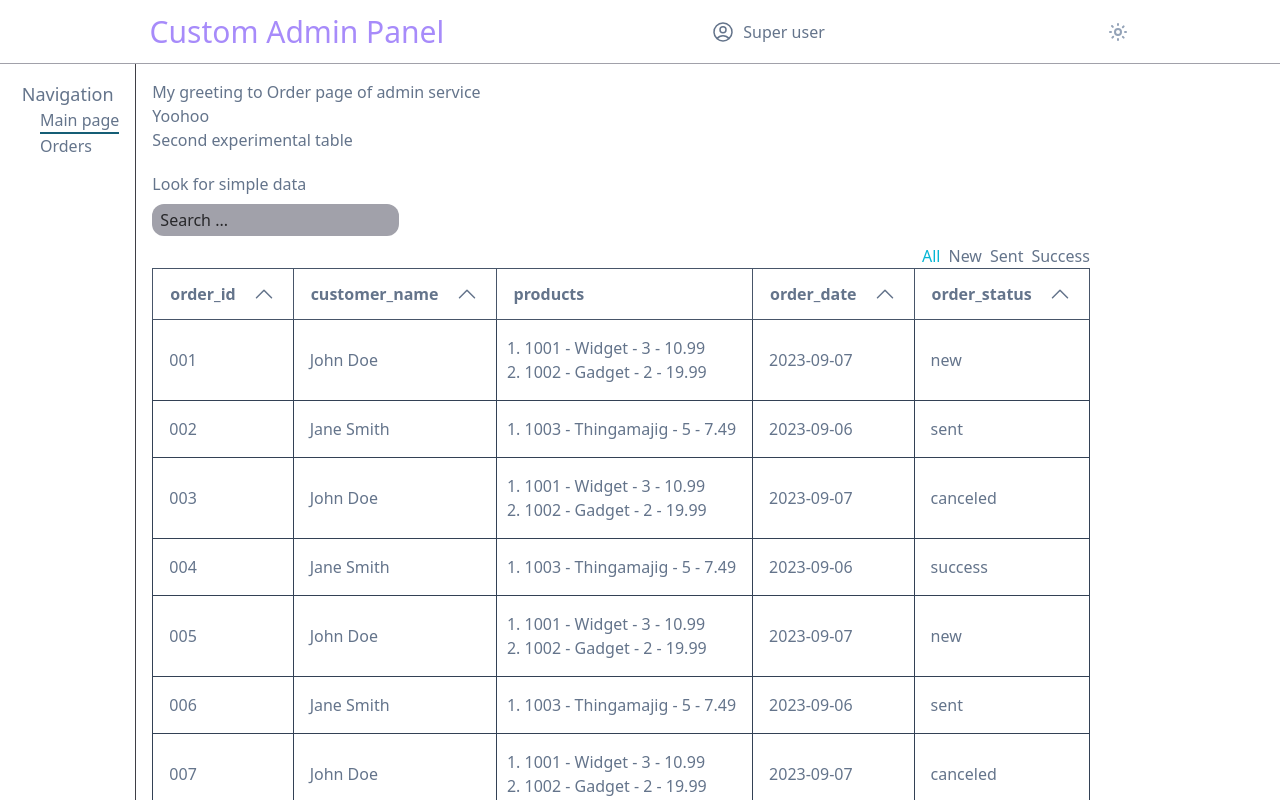
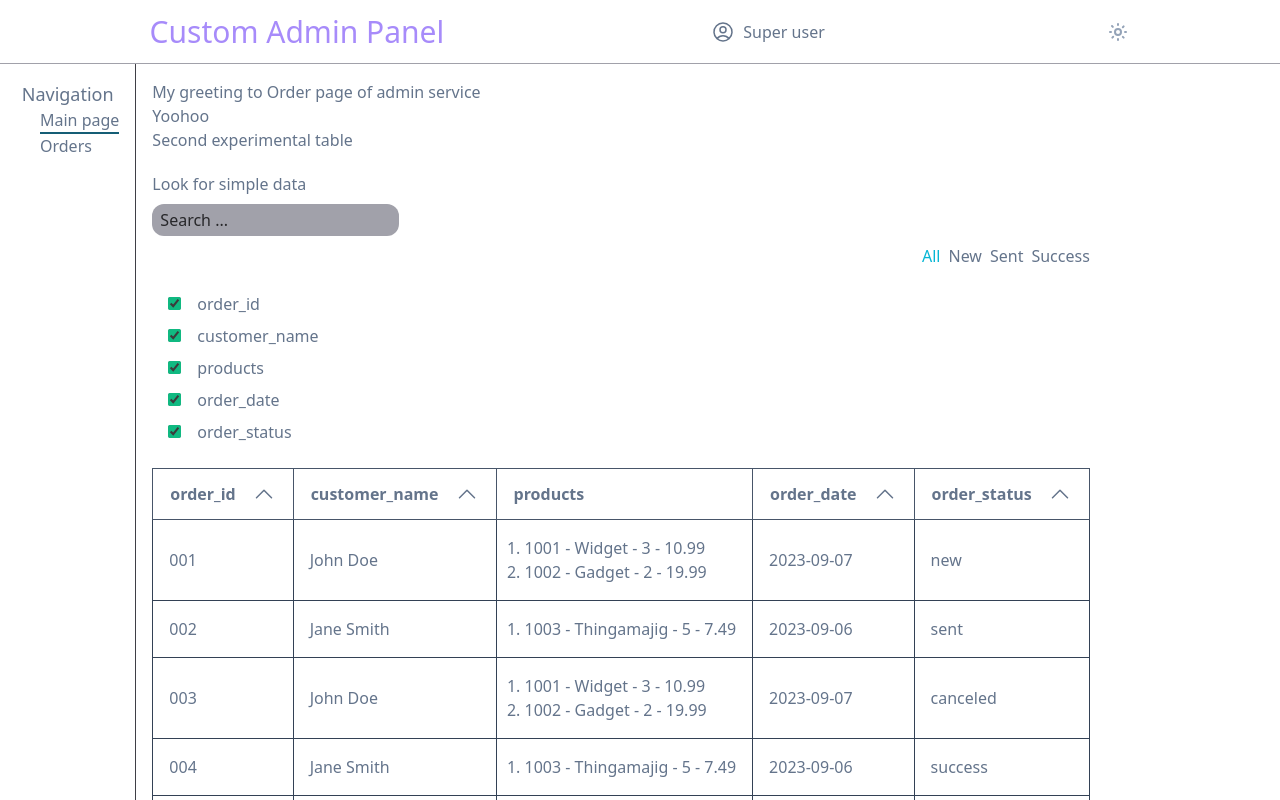
Before and after one commit to KobzarA/admin-react-ts, a React (Create React App) app: page /orders in a window 1280 px wide. Shown: the top 800 px of the page. Built offline with nearby package versions, Linux system fonts and the light colour scheme.

Commit message:
admin: feat: select data to show

```diff
--- a/src/components/Tables/TableContainer.tsx
+++ b/src/components/Tables/TableContainer.tsx
@@ -3,6 +3,7 @@ import TableTemplate, { TableData } from "./TableTempalte";
 import TableSearch from "./TableSearch";
 import TablePagination from "./TablePagination";
 import TableFilters from "./TableFilters";
+import TableSelectDataToShow from "./TableSelectDataToShow";
 import tableFilter from "../../libs/tableHeplers/tableFilter";
 import { SortOrder } from "./TableSort";
 import tableSort from "../../libs/tableHeplers/tableSort";
@@ -18,6 +19,10 @@ import debounce from "../../libs/debounce";
  * 6. All states in container
  * 7. reset button
  */
+
+export interface ihandleSelect {
+  (select: (string | number)[] | undefined, data: TableData): TableData;
+}
 
 const TableContainer = ({ data }: { data: TableData }) => {
   console.count("Table Container");
@@ -57,7 +62,7 @@ const TableContainer = ({ data }: { data: TableData }) => {
 
   const [searchText, setSearchText] = useState<string>("");
 
-  const debouncedSetSearchText = debounce(setSearchText, 300);
+  const debouncedSetSearchText = debounce(setSearchText, 500);
   const handleSearchText = (searchText: string, data: TableData) => {
     if (searchText === "" || searchText === undefined) {
       return data;
@@ -95,6 +100,33 @@ const TableContainer = ({ data }: { data: TableData }) => {
     return tableSort(data, i, order);
   };
 
+  //
+  // Handle select
+  //
+
+  const [activeCheckBoxes, setActiveCheckBoxes] =
+    useState<(string | number)[]>();
+
+  const debouncedSetActiveCheckBoxes = debounce(setActiveCheckBoxes, 500);
+  const handleSelect: ihandleSelect = (select, data) => {
+    if (!select) return data;
+
+    // filter columnName
+
+    const newColumnNames = data.columnsNames.filter((columnName) =>
+      select.includes(columnName),
+    );
+    const indexesToShow = newColumnNames.map((columnName) => {
+      return data.columnsNames.indexOf(columnName);
+    });
+    debugger;
+    const newRowsData = data.rowsData.map((row) =>
+      row.filter((tableCell, i) => indexesToShow.includes(i)),
+    );
+
+    return { columnsNames: newColumnNames, rowsData: newRowsData };
+  };
+
   // Changing view data if changed filter or search or data
   //
   // Changing Page data if changed filter or search or data
@@ -102,7 +134,10 @@ const TableContainer = ({ data }: { data: TableData }) => {
     const newViewData = handleSort(
       sortIndex,
       order,
-      handleSearchText(searchText, handleFilter(filterText, data)),
+      handleSearchText(
+        searchText,
+        handleFilter(filterText, handleSelect(activeCheckBoxes, data)),
+      ),
     );
 
     const newCurrentPageData = getCurrentPageData(newViewData);
@@ -117,6 +152,7 @@ const TableContainer = ({ data }: { data: TableData }) => {
     data,
     itemsPerPage,
     currentPage,
+    activeCheckBoxes,
     getCurrentPageData,
   ]);
 
@@ -124,6 +160,11 @@ const TableContainer = ({ data }: { data: TableData }) => {
     <div>
       <TableSearch debouncedSetSearchText={debouncedSetSearchText} />
       <TableFilters filterText={filterText} setFilterText={setFilterText} />
+      <TableSelectDataToShow
+        data={data}
+        setActiveCheckBoxes={debouncedSetActiveCheckBoxes}
+        options={{ changeData: "onchange", dataToChoose: "columns" }}
+      />
       <TableTemplate
         data={currentPageData}
         options={{
--- /dev/null
+++ b/src/components/Tables/TableSelectDataToShow.tsx
@@ -0,0 +1,80 @@
+import { Dispatch, SetStateAction, useEffect, useState } from "react";
+import { TableData } from "./TableTempalte";
+
+interface TableSelectDataToShowProps {
+  data: TableData;
+  setActiveCheckBoxes: Dispatch<
+    SetStateAction<(string | number)[] | undefined>
+  >;
+  options: {
+    changeData: "onsubmit" | "onchange";
+    dataToChoose: "columns" | "dataTree";
+    collapseComponentVisibility?: boolean;
+    dataTree?: {};
+  };
+}
+
+const TableSelectDataToShow = ({
+  data,
+  setActiveCheckBoxes: setList,
+  options,
+}: TableSelectDataToShowProps) => {
+  const [activeCheckBoxes, setActiveCheckBoxes] = useState(data.columnsNames);
+
+  const handleChange = (columnName: string | number) => {
+    if (activeCheckBoxes.includes(columnName)) {
+      const newList = activeCheckBoxes.filter(
+        (column) => column.toString() !== columnName.toString(),
+      );
+      setActiveCheckBoxes(newList);
+    } else {
+      setActiveCheckBoxes([...activeCheckBoxes, columnName]);
+    }
+  };
+
+  const createCheckboxes = () => {
+    if (options.dataToChoose === "columns") {
+      return data.columnsNames.map((columnName) => {
+        const columnNameString =
+          typeof columnName === "string" ? columnName : columnName.toString();
+        return (
+          <div className="my-2 space-x-4">
+            <input
+              className="accent-emerald-500 "
+              name={columnNameString}
+              id={columnNameString}
+              value={columnName}
+              type="checkbox"
+              checked={activeCheckBoxes.includes(columnName)}
+              onChange={() => {
+                handleChange(columnName);
+              }}
+            />
+            <label htmlFor={columnNameString}>{columnName}</label>
+          </div>
+        );
+      });
+    } else {
+      return (
+        <div>
+          <label htmlFor={"checkbox"}>{"checkbox"}</label>
+          <input
+            name={"checkbox"}
+            id={"checkbox"}
+            value={"checkbox"}
+            type="checkbox"
+          />
+        </div>
+      );
+    }
+  };
+
+  const elements = createCheckboxes();
+
+  useEffect(() => {
+    setList(activeCheckBoxes);
+  }, [activeCheckBoxes, setList]);
+  return <form className=" p-4">{elements}</form>;
+};
+
+export default TableSelectDataToShow;
```
